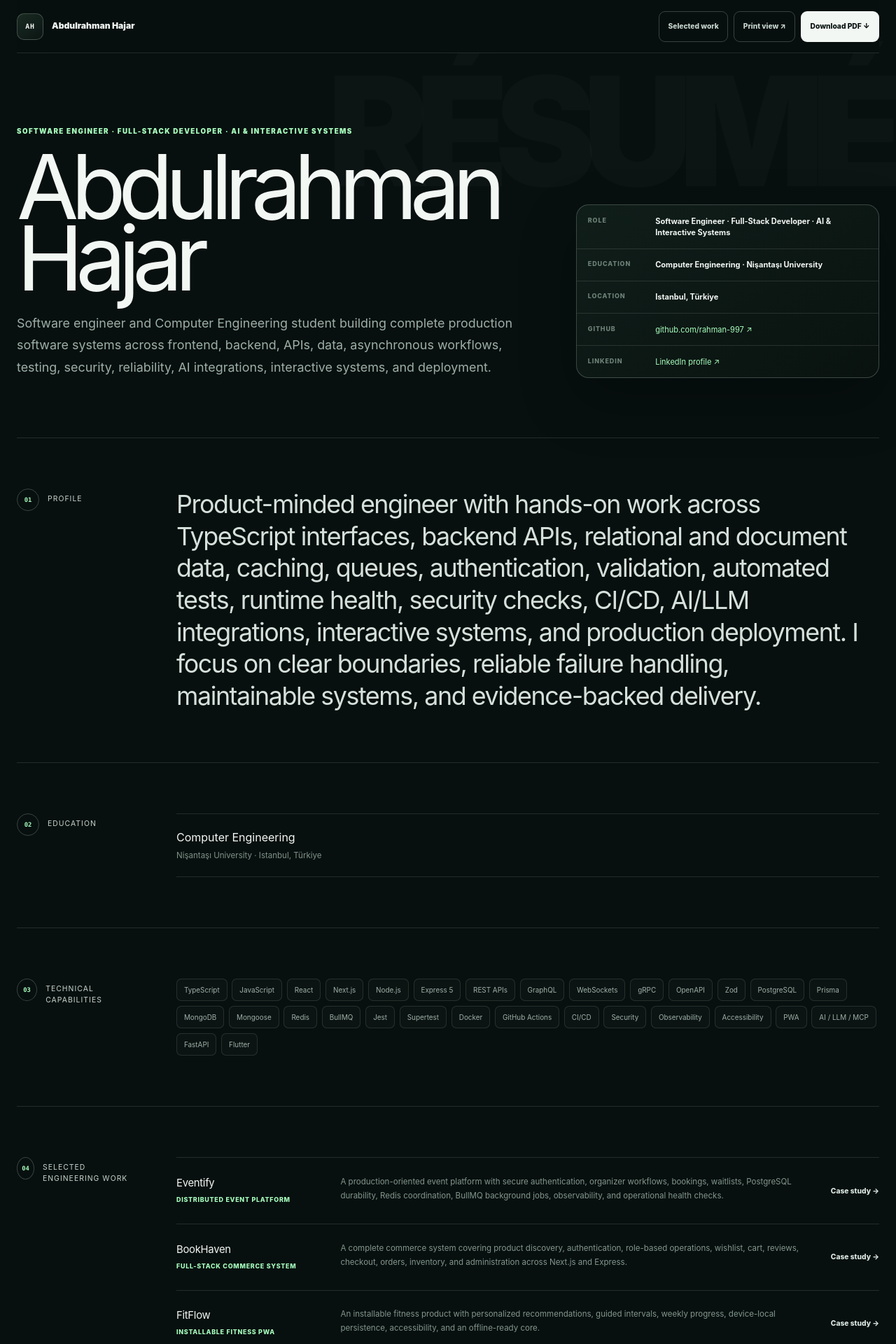
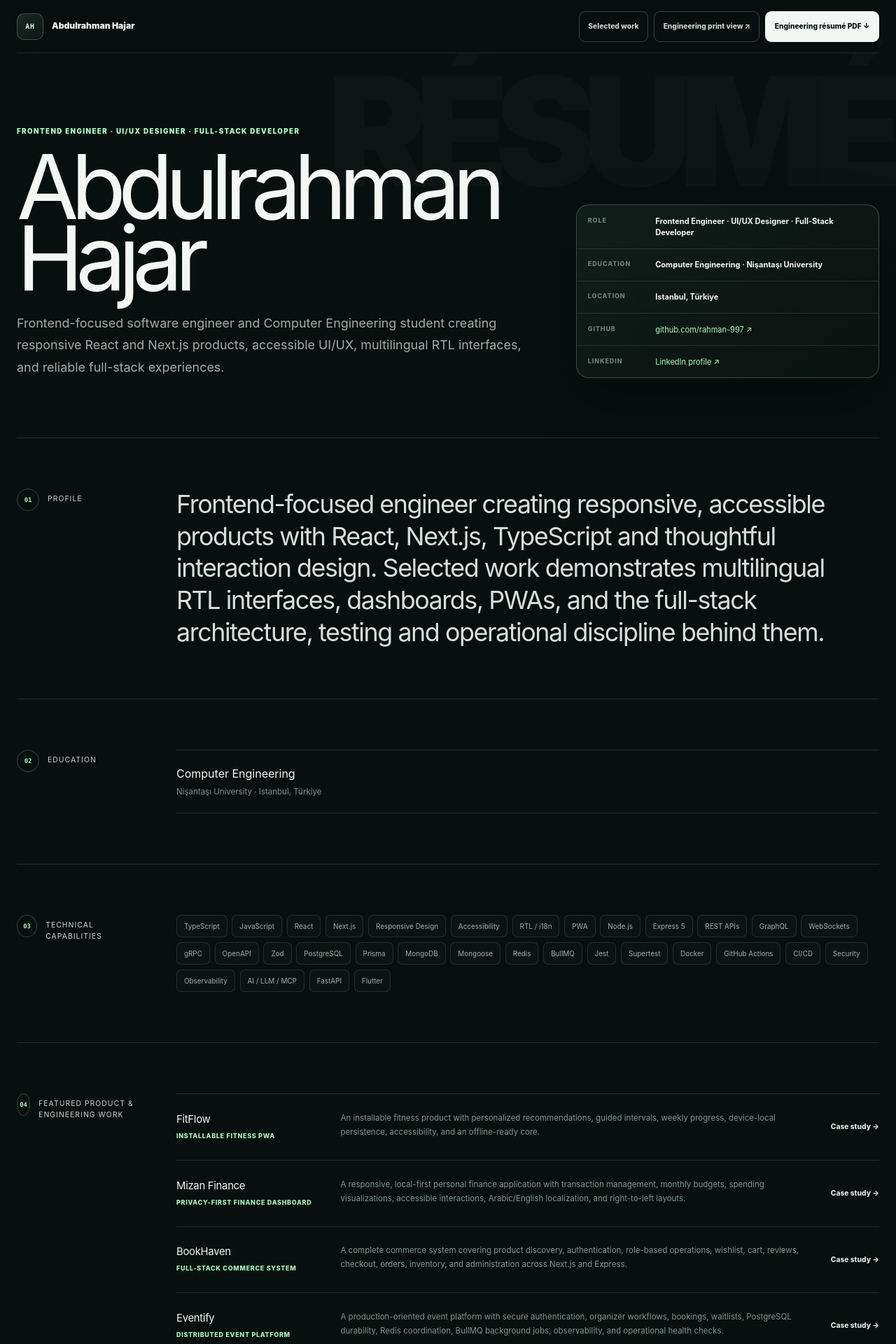
Before and after one commit to rahman-997/portfolio, a Next.js app: page /resume in a window 1280 px wide. Shown: the top 1920 px of the page at 70% size. Built offline with nearby package versions, Linux system fonts and the light colour scheme.

Commit message:
docs(portfolio): align recruiter resume and project documentation with frontend-first showcase

```diff
--- a/app/resume/page.tsx
+++ b/app/resume/page.tsx
@@ -4,18 +4,21 @@ import { PROFILE_LINKS, PROJECT_LIST } from "../portfolio-data";
 import styles from "./resume.module.css";
 
 export const metadata: Metadata = {
-  title: "Résumé — Abdulrahman Hajar | Software Engineer",
+  title: "Résumé — Abdulrahman Hajar | Frontend Engineer & UI/UX Designer",
   description:
-    "Recruiter-ready résumé for Abdulrahman Hajar: Software Engineer, Full-Stack Developer, and builder of AI & interactive systems; Computer Engineering student in Istanbul.",
+    "Recruiter-ready résumé for Abdulrahman Hajar: frontend-focused software engineer building accessible React and Next.js products, multilingual interfaces, and full-stack systems.",
   alternates: { canonical: "/resume/" },
 };
 
 const skills = [
-  "TypeScript", "JavaScript", "React", "Next.js", "Node.js", "Express 5", "REST APIs", "GraphQL", "WebSockets", "gRPC", "OpenAPI", "Zod",
+  "TypeScript", "JavaScript", "React", "Next.js", "Responsive Design", "Accessibility", "RTL / i18n", "PWA", "Node.js", "Express 5", "REST APIs", "GraphQL", "WebSockets", "gRPC", "OpenAPI", "Zod",
   "PostgreSQL", "Prisma", "MongoDB", "Mongoose", "Redis", "BullMQ",
-  "Jest", "Supertest", "Docker", "GitHub Actions", "CI/CD", "Security", "Observability", "Accessibility", "PWA",
+  "Jest", "Supertest", "Docker", "GitHub Actions", "CI/CD", "Security", "Observability",
   "AI / LLM / MCP", "FastAPI", "Flutter",
 ] as const;
+
+const featuredOrder = ["fitflow", "mizan", "bookhaven", "eventify", "venues-api"];
+const featuredProjects = [...PROJECT_LIST].sort((a,b) => featuredOrder.indexOf(a.slug) - featuredOrder.indexOf(b.slug));
 
 export default function ResumePage() {
   return (
@@ -26,21 +29,21 @@ export default function ResumePage() {
         </Link>
         <div className={styles.headerActions}>
           <Link href="/#work">Selected work</Link>
-          <a href="/resume.html" target="_blank" rel="noreferrer">Print view ↗</a>
-          <a href="/Abdulrahman-Hajar-Resume.pdf" download>Download PDF ↓</a>
+          <a href="/resume.html" target="_blank" rel="noreferrer">Engineering print view ↗</a>
+          <a href="/Abdulrahman-Hajar-Resume.pdf" download>Engineering résumé PDF ↓</a>
         </div>
       </header>
 
       <section className={styles.hero}>
         <div>
-          <p className={styles.kicker}>SOFTWARE ENGINEER · FULL-STACK DEVELOPER · AI & INTERACTIVE SYSTEMS</p>
+          <p className={styles.kicker}>FRONTEND ENGINEER · UI/UX DESIGNER · FULL-STACK DEVELOPER</p>
           <h1>Abdulrahman Hajar</h1>
           <p className={styles.lede}>
-            Software engineer and Computer Engineering student building complete production software systems across frontend, backend, APIs, data, asynchronous workflows, testing, security, reliability, AI integrations, interactive systems, and deployment.
+            Frontend-focused software engineer and Computer Engineering student creating responsive React and Next.js products, accessible UI/UX, multilingual RTL interfaces, and reliable full-stack experiences.
           </p>
         </div>
         <aside className={styles.snapshot} aria-label="Professional snapshot">
-          <div><span>Role</span><strong>Software Engineer · Full-Stack Developer · AI & Interactive Systems</strong></div>
+          <div><span>Role</span><strong>Frontend Engineer · UI/UX Designer · Full-Stack Developer</strong></div>
           <div><span>Education</span><strong>Computer Engineering · Nişantaşı University</strong></div>
           <div><span>Location</span><strong>Istanbul, Türkiye</strong></div>
           <div><span>GitHub</span><a href={PROFILE_LINKS.github} target="_blank" rel="noreferrer">github.com/rahman-997 ↗</a></div>
@@ -52,7 +55,7 @@ export default function ResumePage() {
         <section className={styles.section}>
           <div className={styles.sectionLabel}><span>01</span><h2>Profile</h2></div>
           <p className={styles.profile}>
-            Product-minded engineer with hands-on work across TypeScript interfaces, backend APIs, relational and document data, caching, queues, authentication, validation, automated tests, runtime health, security checks, CI/CD, AI/LLM integrations, interactive systems, and production deployment. I focus on clear boundaries, reliable failure handling, maintainable systems, and evidence-backed delivery.
+            Frontend-focused engineer creating responsive, accessible products with React, Next.js, TypeScript and thoughtful interaction design. Selected work demonstrates multilingual RTL interfaces, dashboards, PWAs, and the full-stack architecture, testing and operational discipline behind them.
           </p>
         </section>
 
@@ -69,9 +72,9 @@ export default function ResumePage() {
         </section>
 
         <section className={styles.section}>
-          <div className={styles.sectionLabel}><span>04</span><h2>Selected engineering work</h2></div>
+          <div className={styles.sectionLabel}><span>04</span><h2>Featured product & engineering work</h2></div>
           <div className={styles.projects}>
-            {PROJECT_LIST.map((project) => (
+            {featuredProjects.map((project) => (
               <article className={styles.project} key={project.name}>
                 <div><h3>{project.name}</h3><small>{project.label}</small></div>
                 <p>{project.summary}</p>
@@ -83,7 +86,7 @@ export default function ResumePage() {
       </div>
 
       <footer className={styles.footer}>
-        <p>Abdulrahman Hajar · Software Engineer · Full-Stack Developer · AI & Interactive Systems · Istanbul, Türkiye</p>
+        <p>Abdulrahman Hajar · Frontend Engineer · UI/UX Designer · Full-Stack Developer · Istanbul, Türkiye</p>
         <Link href="/">Back to portfolio ↑</Link>
       </footer>
     </main>
```
